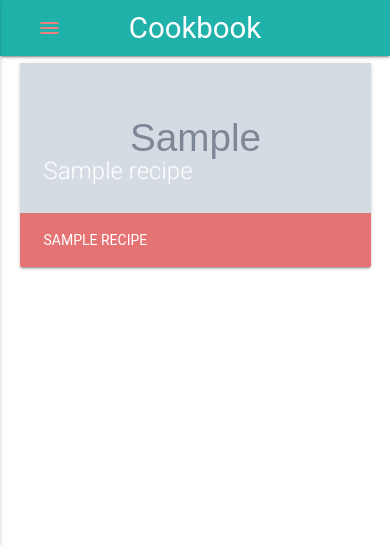
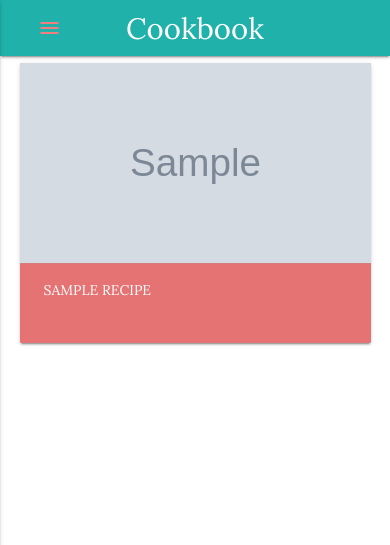
Before and after one commit to JustynaGrze/FlaskCookBook, a Flask app: page /get_recipes in a window 390 px wide. Shown: the top 545 px of the page. Run offline with Flask 2, Linux system fonts and the light colour scheme; grey boxes marked "Sample" are stand-in pictures; a database or web service that is not in the repository returns one stand-in record (values such as "Sample title"); some libraries are stand-ins or nearby versions; some web fonts are replaced.

Commit message:
Finale changes

```diff
--- a/app.py
+++ b/app.py
@@ -144,6 +144,8 @@ def update_recipe(recipe_id):
         "preparation_time": request.form.get('preparation_time'),
         "cuisine_name": request.form.get('cuisine_name'),
         "alergen_name": request.form.getlist('alergen_name'),
+        "picture": request.form.get("picture"),
+        "category_name": request.form.getlist("category_name"),
     })
     return redirect(url_for('get_recipes'))
 
--- a/static/main-css/style.css
+++ b/static/main-css/style.css
@@ -1,14 +1,12 @@
 /*.................................................General*/
 
 body {
-
+    font-family:'Lora', serif;
 }
 
 nav {
     background-color: #20B2AA;
 }
-
-
 
 
 /*.....................................................Images*/
@@ -50,12 +48,14 @@ form {
 .material-icons  {
     color: #F08080;
 }
-
+.button_add {
+    margin-bottom: 5px;
+}
 
 /*....................................................Card images*/
 
 .all_recipes {
-    height: 150px;
+    height: 170px;
 }
 
 .categories_home {
@@ -64,3 +64,31 @@ form {
 .cuisine_img {
     height: 300px;
 }
+
+
+.card .card-image .card-title {
+    font-weight: bold;
+}
+
+.card-action {
+    height: 100px;
+}
+
+
+/*.........................................................Recipe Page*/
+
+.recipe_text {
+    font-weight: bold;
+}
+
+/*.........................................................Recipe Page*/
+
+@media (max-width: 760px){
+  .card-action {
+    height: 80px;
+    }
+
+    .all_recipes {
+    height: 200px;
+    }
+}
--- a/templates/addrecipe.html
+++ b/templates/addrecipe.html
@@ -65,8 +65,8 @@
                         <!--<label>Ingredient #1 : </label><input type='textbox' id='textbox1'>-->
                     <!--</div>-->
                 </div>
-                <input type='button' class="waves-effect waves-light btn" value='Add Ingredient' id='addButton'>
-                <input type='button' class="waves-effect waves-light btn" value='Remove Ingredient' id='removeButton'>
+                <input type='button' class="waves-effect waves-light btn button_add" value='Add Ingredient' id='addButton'>
+                <input type='button' class="waves-effect waves-light btn button_add" value='Remove Ingredient' id='removeButton'>
 
             </div>
         </div>
--- a/templates/alergen.html
+++ b/templates/alergen.html
@@ -15,5 +15,4 @@
     {% endfor %}
 </div>
 
-
 {% endblock %}
--- a/templates/base.html
+++ b/templates/base.html
@@ -1,18 +1,16 @@
 <!DOCTYPE html>
 <html>
-
 <head>
     <meta charset="utf-8">
     <meta name="viewport" content='width=device-width, initial-scale=1.0, maximum-scale=1.0, user-scalable=0'>
-    <meta name="description" content="FlaskBook | A Cookbook for Pythons!">
-    <meta name="author" content="Dave ODea">
+    <meta name="description" content="CookBook">
     <title>Your cookbook </title>
     <link href="https://fonts.googleapis.com/icon?family=Material+Icons" rel="stylesheet">
+    <link href="https://fonts.googleapis.com/css?family=Lora" rel="stylesheet">
 
     <link rel="stylesheet" href="https://cdnjs.cloudflare.com/ajax/libs/materialize/0.99.0/css/materialize.min.css">
     <link rel="stylesheet" href="https://cdnjs.cloudflare.com/ajax/libs/font-awesome/4.7.0/css/font-awesome.min.css">
     <link rel="stylesheet" href="{{url_for('static', filename='main-css/style.css')}}" type="text/css" />
-    <link rel="stylesheet" href="{{url_for('static', filename='css/hover.css')}}" type="text/css" />
 </head>
 
 <body class="body-custom">
@@ -35,7 +33,6 @@
                             <li><a href="{{url_for('add_recipe')}}">Add recipes</a> </li>
 
                         </ul>
-
                     </div>
                 </div>
             </nav>
@@ -59,11 +56,12 @@
         <!-- ...................................................................................Container-->
     <div class="container">
 
-        {% block content %} {% endblock %}
+        {% block content %}
+        {% endblock %}
 
     </div>
     <div class="fixed-action-btn" >
-        <div id="btn-add"> <a class="btn-floating btn-large fab-button red" href={{url_for( 'add_recipe')}}><i class="material-icons">add</i></a></div>
+        <div id="btn-add"> <a class="btn-floating btn-large fab-button red" href="{{url_for( 'add_recipe')}}"><i class="material-icons">add</i></a></div>
 
     </div>
 
@@ -136,5 +134,4 @@
 
 
 </body>
-
 </html>
--- a/templates/recipes.html
+++ b/templates/recipes.html
@@ -11,10 +11,10 @@
                 {% else %}
                 <img class="all_recipes" src="/static/img/meal.jpg" class="responsive-img">
                 {% endif %}
-                <span class="card-title">{{recipe.title}}</span>
+
             </div>
             <div class="card-action card-action-bgcolor">
-                <a href="{{url_for('recipe_single', recipe_id=recipe._id)}}" class="hvr-grow">{{recipe.cuisine_name}}</a>
+                <a href="{{url_for('recipe_single', recipe_id=recipe._id)}}" class="hvr-grow">{{recipe.title}}</a>
             </div>
         </div>
     </div>
```
Also changed, not shown: templates/editrecipe.html (+29 -19 lines), templates/home.html (+5 -3 lines), templates/recipe_page.html (+14 -19 lines), README.md, templates/meal_type.html (deleted), templates/sort-menu.html (deleted), 1 other file.
